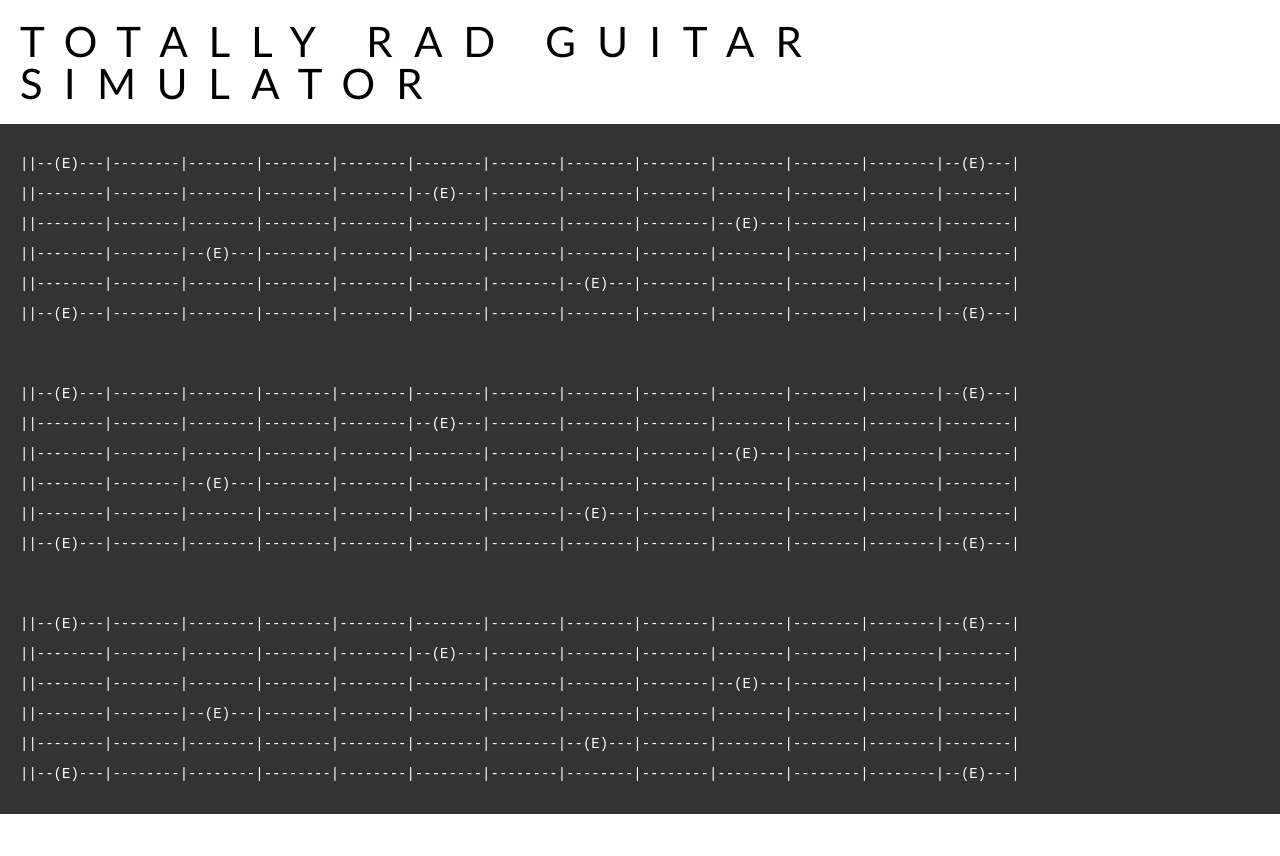
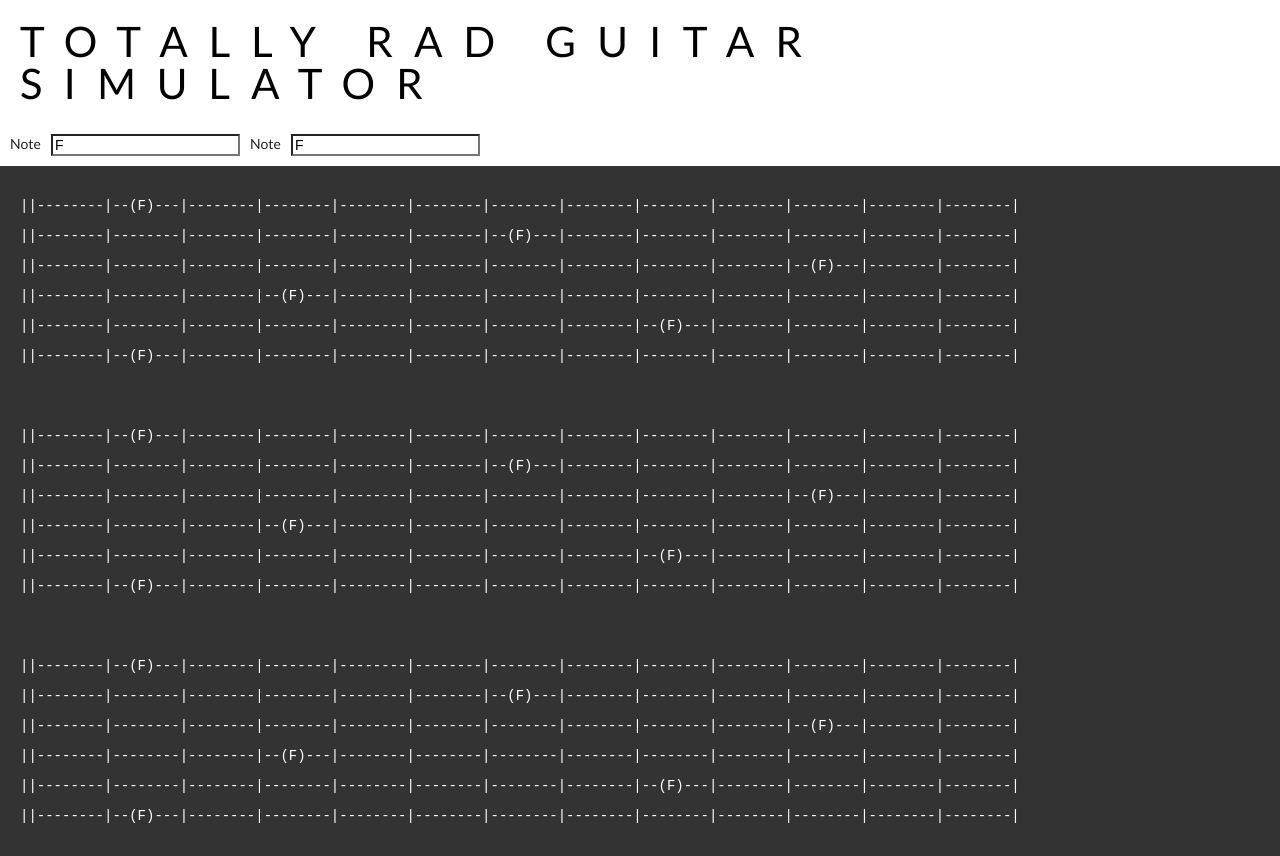
Before and after one commit to TMarche/guitar, a React (Create React App) app: page / in a window 1280 px wide. Before the commit the page ends 814 px from the top, so only its background shows below. Built offline with nearby package versions, Linux system fonts and the light colour scheme.

Commit message:
Track selected note

```diff
--- a/package.json
+++ b/package.json
@@ -6,6 +6,7 @@
     "@testing-library/jest-dom": "^5.11.4",
     "@testing-library/react": "^11.1.0",
     "@testing-library/user-event": "^12.1.10",
+    "material-ui": "^0.20.2",
     "react": "^17.0.2",
     "react-dom": "^17.0.2",
     "react-scripts": "4.0.3",
--- a/src/components/App.js
+++ b/src/components/App.js
@@ -1,18 +1,40 @@
 import React from "react";
 import Guitar from "./Guitar"
 import styled from "styled-components"
+import Controls from "./Controls"
 
-const App = ({className}) => {
+/*
+  NOTE: Consider using svg.js or snap in order to generate:
+    - Chord Diagrams
+    - Individual notes
+    - Combinations of notes
+    - Basicall anything that needs to be displayed performantly
+  NOTE: Consider using anime.js for animations
+  NOTE: Consider
+  Look at Fretty.app for inspiration/other things that could be added to make app more feature-complete
+
+*/
+
+class App extends React.Component {
+    state = {selectedNote: "F"}
+
+    render() {
         return (
-        <div className={className}>
+            <div className={this.props.className}>
                 <GuitarHeader>
                     TOTALLY RAD GUITAR SIMULATOR
                 </GuitarHeader>
-            <Guitar />
-            <Guitar />
-            <Guitar />
+                <Controls setSelectedNote={this.setSelectedNote} selectedNote={this.state.selectedNote} />
+                <Guitar selectedNote={this.state.selectedNote}/>
+                <Guitar selectedNote={this.state.selectedNote}/>
+                <Guitar selectedNote={this.state.selectedNote}/>
             </div>
         )
+    }
+
+    setSelectedNote = (selectedNote) => {
+        this.setState({selectedNote})
+    }
 }
 
 const GuitarHeader = styled.div`
--- /dev/null
+++ b/src/components/Controls.js
@@ -0,0 +1,36 @@
+import React from "react"
+import styled from "styled-components"
+
+class Controls extends React.Component {
+    render() {
+        return (
+            <div className={this.props.className}>
+                <GridRow>
+                    <label>Note</label>
+                    <input
+                        type="text"
+                        value={this.props.selectedNote}
+                        onChange={(e) => this.props.setSelectedNote(e.target.value)}
+                    />
+                    <label>Note</label>
+                    <input
+                        type="text"
+                        value={this.props.selectedNote}
+                        onChange={(e) => this.props.setSelectedNote(e.target.value)}
+                    />
+                </GridRow>
+            </div>
+        )
+    }
+
+}
+
+const GridRow = styled.div`
+    display: inline-grid;
+    grid-template-columns: auto auto auto auto;
+    gap: 10px;
+`
+
+export default styled(Controls)`
+    margin: 10px;
+`
--- a/src/components/Guitar.js
+++ b/src/components/Guitar.js
@@ -2,13 +2,15 @@ import React from "react"
 import styled from "styled-components"
 import GuitarString from "./GuitarString"
 
-const Guitar = ({className, children}) => {
+const Guitar = ({className, children, selectedNote}) => {
     const strings = "E A D G B E".split(" ")
     return (
         <div className={className}>
             {/* use reverse() -- bottom should be the bass strings */}
             <StringContainer>
-                {strings.reverse().map( (x, i) => <GuitarString tuning={x} key={i}/> )}
+                {strings.reverse().map(
+                    (x, i) => <GuitarString selectedNote={selectedNote} tuning={x} key={i}/> )
+                }
             </StringContainer>
         </div>
     )
--- a/src/components/GuitarString.js
+++ b/src/components/GuitarString.js
@@ -2,18 +2,6 @@ import * as React from "react"
 
 import styled from "styled-components"
 import CircularList from "../structures/CircularList"
-
-/*
-  NOTE: Consider using svg.js or snap in order to generate:
-    - Chord Diagrams
-    - Individual notes
-    - Combinations of notes
-    - Basicall anything that needs to be displayed performantly
-  NOTE: Consider using anime.js for animations
-  NOTE: Consider
-  Look at Fretty.app for inspiration/other things that could be added to make app more feature-complete
-
-*/
 
 const NOTE_CIRCLE = new CircularList("E F F# G G# A A# B C C# D D#".split(" "))
 
@@ -32,8 +20,12 @@ class GuitarString extends React.Component {
     }
 
     presentAsString = () => {
+        const noteMapper = (x => {
+            if (!this.props.selectedNote) {return `(${x})`}
+            return x.toLowerCase() === this.props.selectedNote.toLowerCase() ? `(${x})` : "-"
+        })
         // Create string, taking into account the amount of space each item takes
-        return "||--" + this.state.notes.map( x => x === "E" ? `(${x})` : "-")
+        return "||--" + this.state.notes.map( noteMapper )
                     .map( x => x + "-".repeat(6 - x.length))
                     .join("|--") + "|"
     }
```
Also changed, not shown: 1 other file (tests, documents, lock files or other folders). Lines whose indentation alone changed are shown as unchanged.
